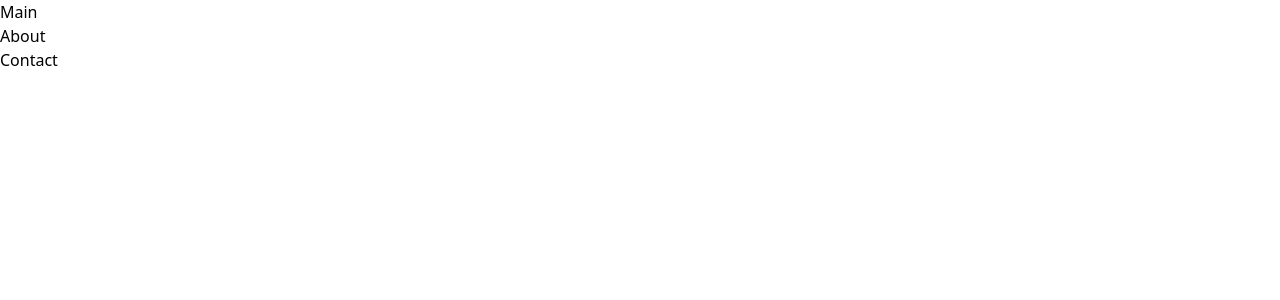
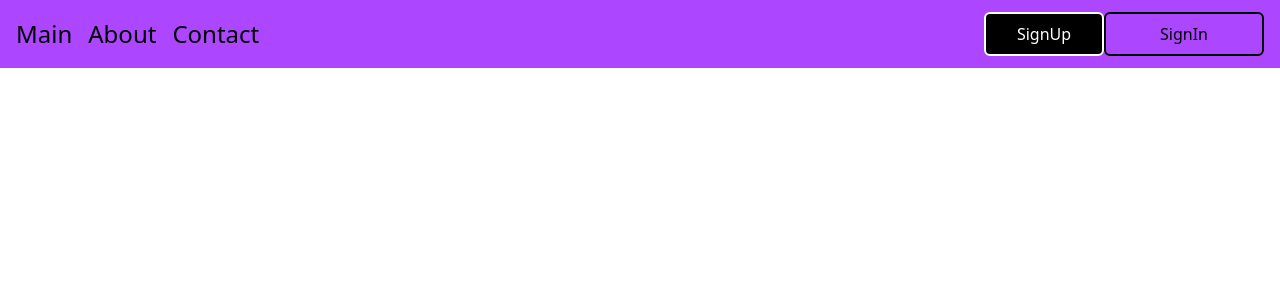
Before and after one commit to Osheenjain646/Development, a React (Vite) app in the folder React/Day1/: page / in a window 1280 px wide. Shown: the top 300 px of the page. Built offline with nearby package versions, Linux system fonts and the light colour scheme.

Commit message:
Learn About ClassName and how to give css using the tailwind css

```diff
--- a/React/Day1/src/Components/Button.tsx
+++ b/React/Day1/src/Components/Button.tsx
@@ -9,20 +9,35 @@ import type { ReactNode } from "react"
 //     same as below data
 // }
 
-const Button = ({children}:{
-    children:ReactNode                // one way
+type ButtonVaraintTypes = "sm" | "md" | "lg"
+type ButtonVariant = "Primary" | "secondary"
+
+// functional component
+const Button = ({children,size,varients,disabled}:{
+    children:ReactNode
+    size:ButtonVaraintTypes
+    varients:ButtonVariant
+    disabled:boolean
 }) => {
 
-    type ButtonVaraintTypes = "sm" | "md" | "lg"
+  type ButtonSize = Record<ButtonVaraintTypes , string>
+  type ButtonVarient = Record<ButtonVariant , string>
 
-    type ButtonVariant = Record<ButtonVaraintTypes , string>
+  const sizes:ButtonSize={
+    "sm":"w-20 h-5 px-5 py-5 border-2 rounded-md flex justify-center items-center",
+    "md":"w-30 h-7 px-5 py-5 border-2 rounded-md flex justify-center items-center",
+    "lg":"w-40 h-10 px-5 py-5 border-2 rounded-md flex justify-center items-center"
+  }
 
-
+  const vareint:ButtonVarient={
+    "Primary":"bg-black text-white",
+    "secondary":"text-black"
+  }
 
   return (
-    <Button>
+    <button className={`${sizes[size]} ${vareint[varients]}`} disabled={disabled}>
         {children}
-    </Button>
+    </button>
   )
 }
 
--- /dev/null
+++ b/React/Day1/src/Components/MainSection.tsx
@@ -0,0 +1,104 @@
+type BugattiChironSuperSportType = {
+  id: string;
+  brand: "Bugatti";
+  model: string;
+  variant: "Super Sport";
+  year: number;
+
+  powertrain: {
+    engine: string;
+    displacementLiters: number;
+    cylinders: number;
+    horsepower: number;
+    torqueNm: number;
+    drivetrain: "AWD";
+    transmission: string;
+  };
+
+  performance: {
+    topSpeedKph: number;
+    zeroToHundredKph: number;
+    quarterMileSeconds: number;
+  };
+
+  dimensions: {
+    lengthMm: number;
+    widthMm: number;
+    heightMm: number;
+    wheelbaseMm: number;
+    weightKg: number;
+  };
+
+  exterior: {
+    color: string;
+    accentColor: string;
+    wheelSizeInches: number;
+    bodyStyle: "Coupe";
+  };
+
+  interior: {
+    seats: 2;
+    material: string;
+    infotainment: boolean;
+  };
+
+  pricing: {
+    msrpUsd: number;
+    limitedProduction: true;
+    unitsProduced: number;
+  };
+};
+
+const bugattiChironSuperSport: BugattiChironSuperSportType = {
+  id: "bugatti-chiron-ss-001",
+  brand: "Bugatti",
+  model: "Chiron",
+  variant: "Super Sport",
+  year: 2023,
+  powertrain: {
+    engine: "Quad-Turbocharged W16",
+    displacementLiters: 8,
+    cylinders: 16,
+    horsepower: 1577,
+    torqueNm: 1600,
+    drivetrain: "AWD",
+    transmission: "7-speed dual-clutch automatic"
+  },
+  performance: {
+    topSpeedKph: 440,
+    zeroToHundredKph: 2.4,
+    quarterMileSeconds: 9.1
+  },
+  dimensions: {
+    lengthMm: 4540,
+    widthMm: 2038,
+    heightMm: 1212,
+    wheelbaseMm: 2711,
+    weightKg: 1995
+  },
+  exterior: {
+    color: "Black",
+    accentColor: "Orange",
+    wheelSizeInches: 20,
+    bodyStyle: "Coupe"
+  },
+  interior: {
+    seats: 2,
+    material: "Leather, Alcantara, Carbon Fiber",
+    infotainment: true
+  },
+  pricing: {
+    msrpUsd: 3900000,
+    limitedProduction: true,
+    unitsProduced: 60
+  }
+};
+
+
+const MainSection = () => {
+  return (
+    <div></div>
+  )
+}
+
+export default MainSection
--- a/React/Day1/src/Components/Navbar.tsx
+++ b/React/Day1/src/Components/Navbar.tsx
@@ -2,19 +2,21 @@ import Button from "./Button"
 
 const Navbar = () => {
   return (
-    <div>
+    <div className="w-full bg-purple-500 flex px-4 py-3 justify-between items-center">
         {/* Section 1 */}
-        <div>
+        <div className="flex gap-x-4 font-extralight text-[1.5rem]">
             <div>Main</div>
             <div>About</div>
             <div>Contact</div>
         </div>
         {/* Section 2 */}
-        <div>
-            {/* <Button size="sm" varient="">
+        <div className="flex">
+            <Button size={"md"} varients="Primary" disabled={true}>
                 SignUp
             </Button>
-            <Button></Button> */}
+            <Button size={"lg"} varients="secondary" disabled={true}>
+                SignIn
+            </Button>
         </div>
     </div>
   )
```
Also changed, not shown: React/Day1/src/assets/7795121.jpg (added).
